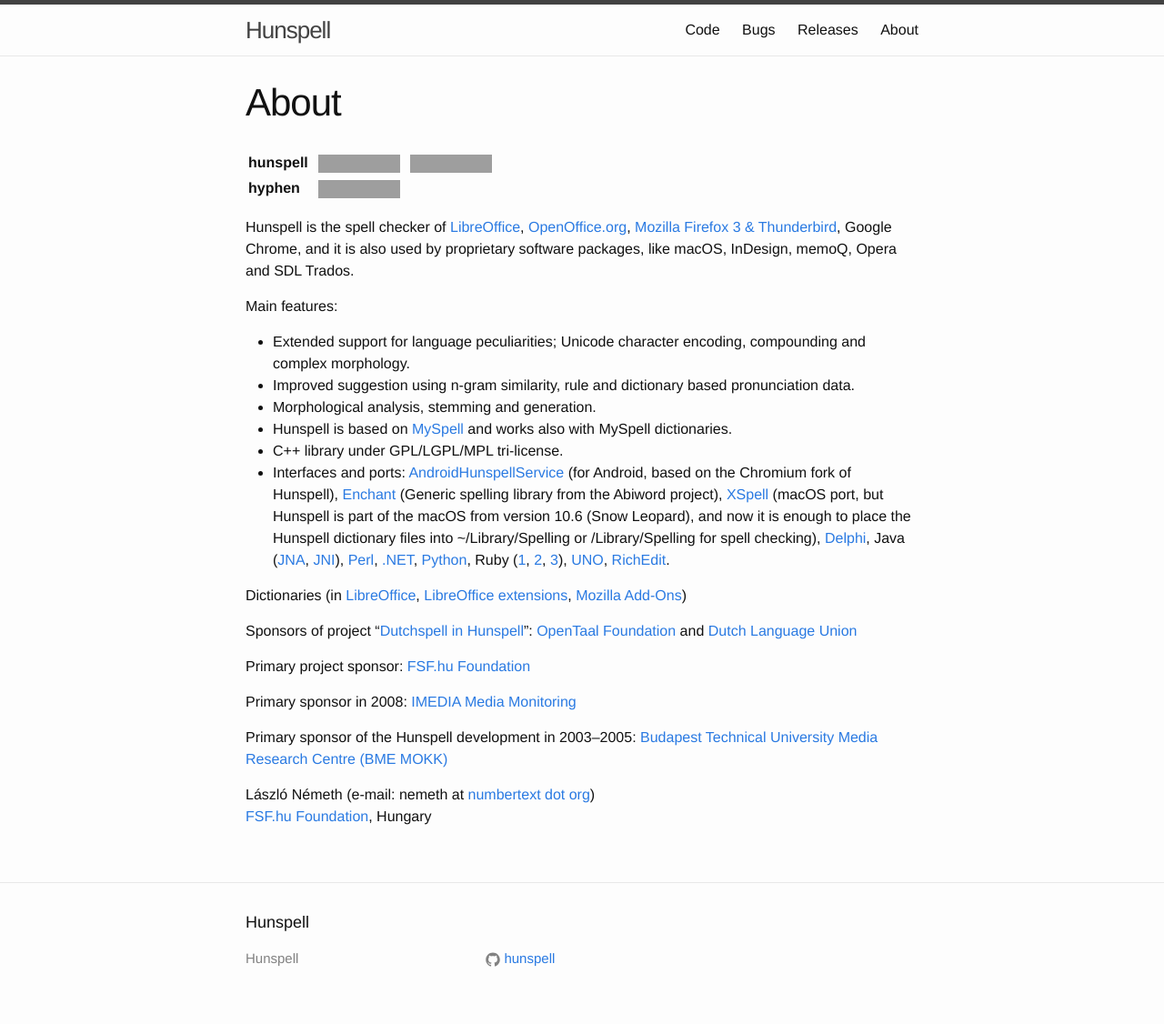
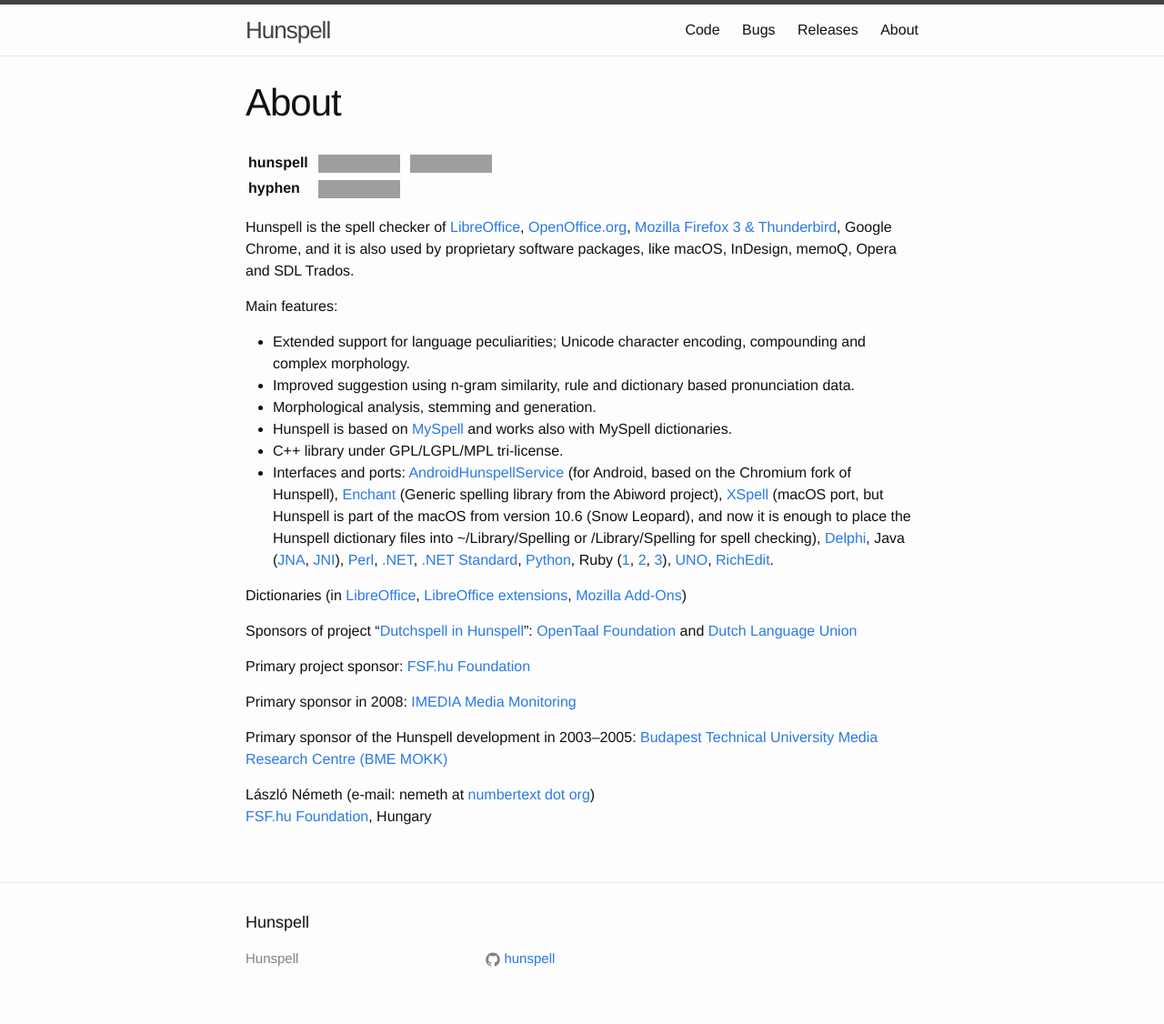
Before and after one commit to hunspell/hunspell.github.io, a Jekyll site: the page built from index.md, in a window 1280 px wide. Shown: the whole page at 91% size. Built offline with Jekyll 4.4.1, drawn with Linux system fonts in a browser that asks for light colours; grey boxes are pictures that could not be loaded.

Commit message:
Add a .NET Standard port (#7)

```diff
--- a/index.md
+++ b/index.md
@@ -24,7 +24,7 @@ Main features:
 * Morphological analysis, stemming and generation.
 * Hunspell is based on [MySpell](http://lingucomponent.openoffice.org/MySpell-3.zip) and works also with MySpell dictionaries.
 * C++ library under GPL/LGPL/MPL tri-license.
-* Interfaces and ports: [AndroidHunspellService](https://github.com/mweimerskirch/AndroidHunspellService) (for Android, based on the Chromium fork of Hunspell), [Enchant](http://www.abisource.com/enchant/) (Generic spelling library from the Abiword project), [XSpell](http://sourceforge.net/projects/openxspell/) (macOS port, but Hunspell is part of the macOS from version 10.6 (Snow Leopard), and now it is enough to place the Hunspell dictionary files into ~/Library/Spelling or /Library/Spelling for spell checking), [Delphi](http://downloads.sourceforge.net/hunspell/delphi.zip), Java ([JNA](http://dion.swamp.dk/hunspell.html), [JNI](http://tkltrans.sourceforge.net/magyar/huncheck.tar.gz)), [Perl](http://search.cpan.org/~eleonora/text_hunspell_1.2/Hunspell.pm), [.NET](http://nhunspell.sourceforge.net/), [Python](https://pypi.python.org/pypi/org.keyphrene), Ruby ([1](http://rubyforge.org/projects/ruby-hunspell/), [2](http://rubyforge.org/projects/hunspell), [3](http://rubygems.org/gems/hunspell-ffi)), [UNO](http://downloads.sourceforge.net/hunspell/hunspell_UNO_1.2.tar.gz), [RichEdit](http://sourceforge.net/projects/hunspell/files/Misc/RichEdit/).
+* Interfaces and ports: [AndroidHunspellService](https://github.com/mweimerskirch/AndroidHunspellService) (for Android, based on the Chromium fork of Hunspell), [Enchant](http://www.abisource.com/enchant/) (Generic spelling library from the Abiword project), [XSpell](http://sourceforge.net/projects/openxspell/) (macOS port, but Hunspell is part of the macOS from version 10.6 (Snow Leopard), and now it is enough to place the Hunspell dictionary files into ~/Library/Spelling or /Library/Spelling for spell checking), [Delphi](http://downloads.sourceforge.net/hunspell/delphi.zip), Java ([JNA](http://dion.swamp.dk/hunspell.html), [JNI](http://tkltrans.sourceforge.net/magyar/huncheck.tar.gz)), [Perl](http://search.cpan.org/~eleonora/text_hunspell_1.2/Hunspell.pm), [.NET](http://nhunspell.sourceforge.net/), [.NET Standard](https://github.com/aarondandy/WeCantSpell.Hunspell), [Python](https://pypi.python.org/pypi/org.keyphrene), Ruby ([1](http://rubyforge.org/projects/ruby-hunspell/), [2](http://rubyforge.org/projects/hunspell), [3](http://rubygems.org/gems/hunspell-ffi)), [UNO](http://downloads.sourceforge.net/hunspell/hunspell_UNO_1.2.tar.gz), [RichEdit](http://sourceforge.net/projects/hunspell/files/Misc/RichEdit/).
 
 Dictionaries (in [LibreOffice](http://cgit.freedesktop.org/libreoffice/dictionaries/tree/), [LibreOffice extensions](http://extensions.libreoffice.org/extensions?getCategories=Dictionary&getCompatibility=any&sort_on=positive_ratings&path=%2FLibreOffice-Extensions-and-Templates%2Fextension-center&portal_type=PSCProject&SearchableText=), [Mozilla Add-Ons](https://addons.mozilla.org/en-us/firefox/language-tools/))
 
```
